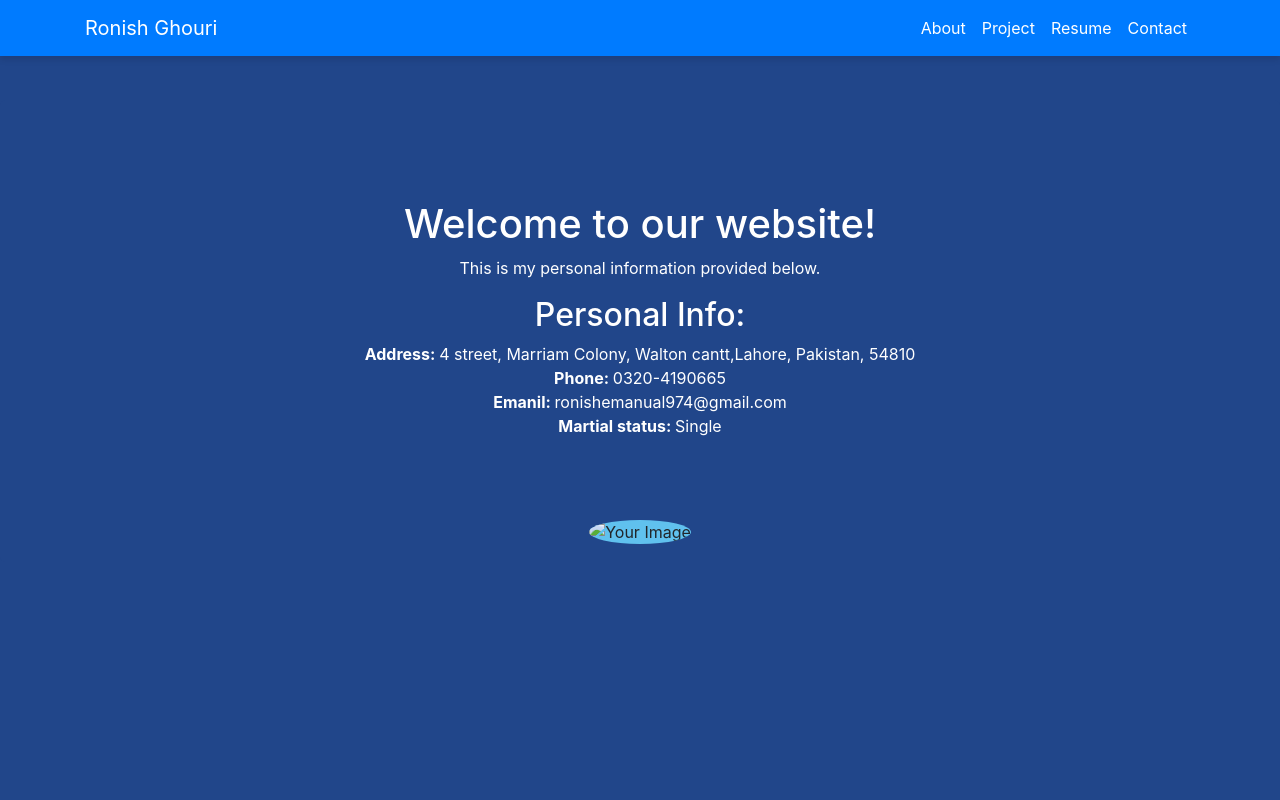
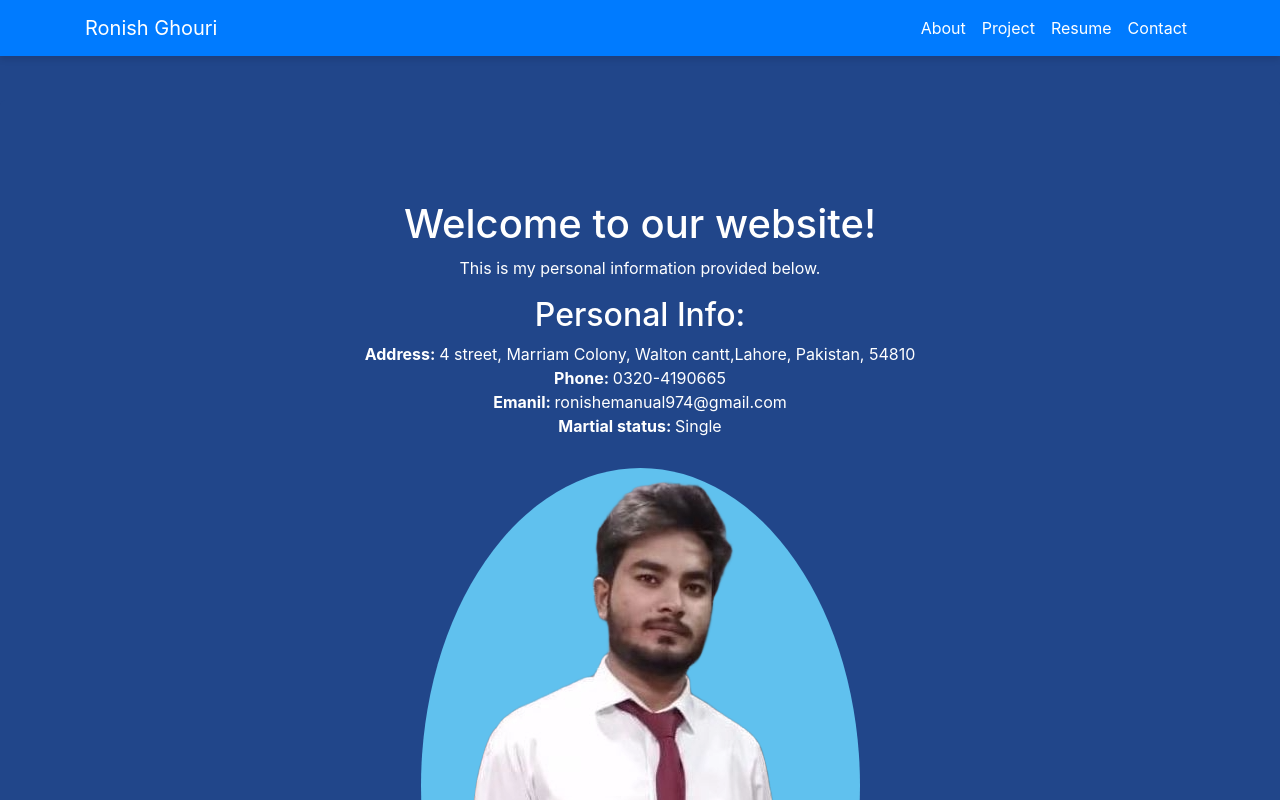
Before and after one commit to RonishGhouri/Ronish_Portfolio, a plain HTML site: page about.html in a window 1280 px wide. Shown: the top 800 px of the page. Drawn offline with nearby package versions, Linux system fonts and the light colour scheme.

Commit message:
Update about.html

```diff
--- a/about.html
+++ b/about.html
@@ -62,7 +62,7 @@
         <strong>Martial status: </strong> Single
     </address>
     </div>
-    <img src="./assets/Capture.png" alt="Your Image" class="rounded-circle" style="max-width: 100%; height: auto; margin: -50px 150px; background-color: rgb(96, 193, 238);;">
+    <img src="./Capture.png" alt="Your Image" class="rounded-circle" style="max-width: 100%; height: auto; margin: -50px 150px; background-color: rgb(96, 193, 238);;">
     </div>
     </center>
 
```
